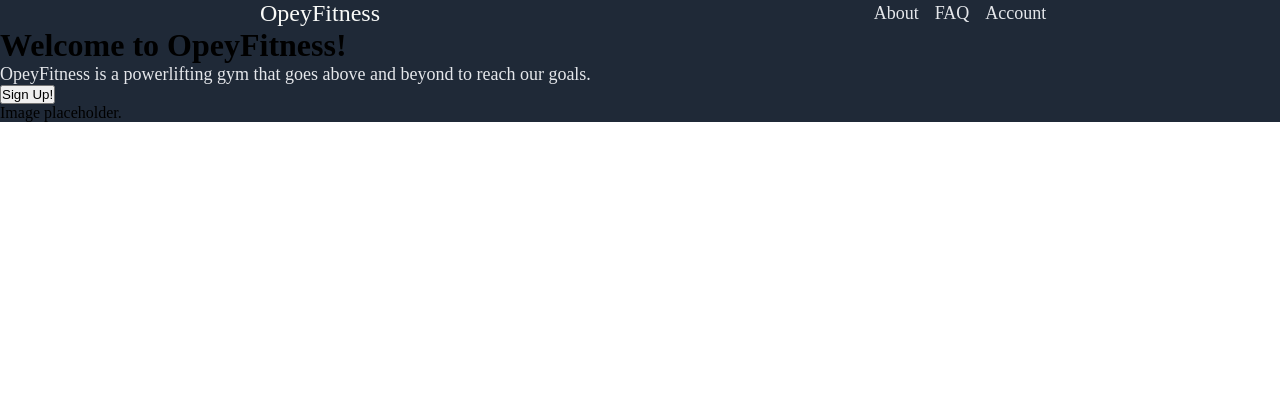
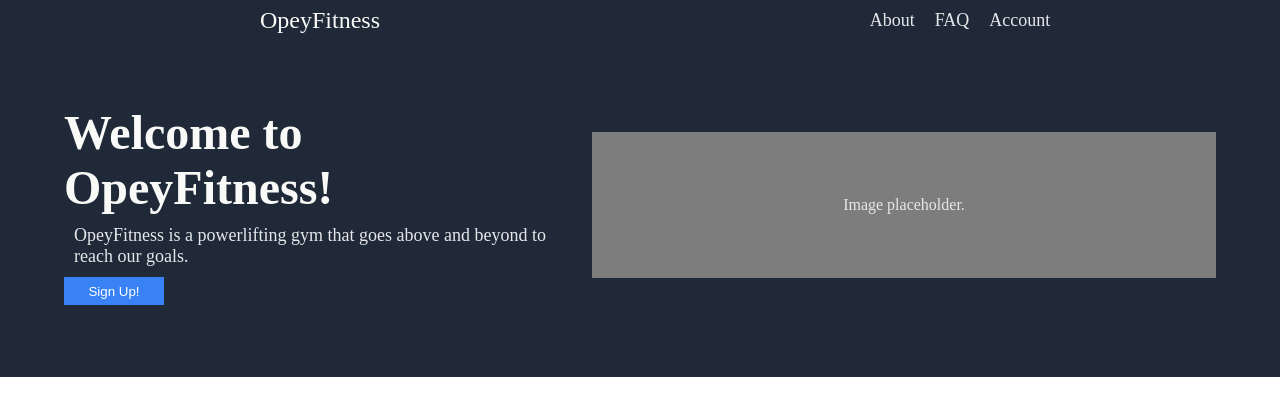
Before and after one commit to Opeycode/opeyfitness, a plain HTML site: page index.html in a window 1280 px wide. Drawn offline with Linux system fonts and the light colour scheme.

Commit message:
first section styled

```diff
--- a/style.css
+++ b/style.css
@@ -13,7 +13,6 @@ body{
 
 .banner-content{
     display:flex;
-    flex-direction:row;
 }
 
 #logo{
@@ -21,22 +20,57 @@ body{
     font-size: 24px;
 }
 
-
 .list{
     font-size:18px;
-    color:#E5E7EB
+    color:#E5E7EB;
+    margin: 10px;
 }
 
 ul{
     display:flex;
-    flex-direction: row;
     list-style-type: none;
-    gap:16px;
 }
 
 .banner-left,.banner-right{
     display:flex;
+    width:50%;
     justify-content: center;
-    align-items: center;
-    width: 50%;
+    align-items:center;
 }
+
+h1{
+    font-size:48px;
+    font-weight:bolder;
+    color: #F9FAF8;
+}
+
+.content{
+    display:flex;
+    justify-content: center;
+    align-items:center;
+    margin: 64px;
+    color:#E5E7EB;
+}
+
+.content-left,.content-right{
+    display:flex;
+    width:50%;
+    flex-direction:column;
+    margin-bottom:72px;
+}
+
+.content-right{
+    display:flex;
+    margin-left:32px;
+    background-color:rgb(125, 125, 125);
+    text-align:center;
+    padding:64px;
+}
+
+button{
+    height:28px;
+    width:100px;
+    background-color:#3882F6;
+    border:0px;
+    color:white;
+}
```
